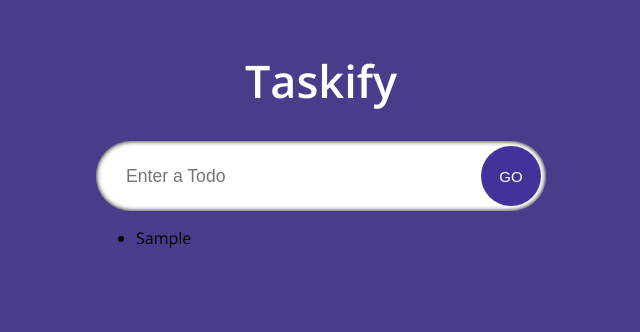
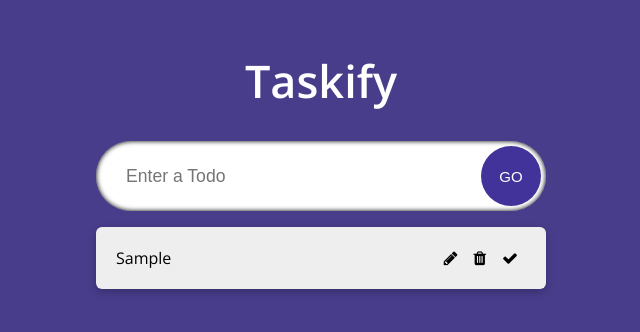
Before and after one commit to Rafiul-Islam/Taskify, a React (Vite) app: page / in a window 1280 px wide. Both pictures are taken after typing "Sample" into the empty fields and a click on the button "GO". Shown: the top 332 px of the page, without its empty margins (319-959 px from the left). Built offline with nearby package versions, Linux system fonts and the light colour scheme.

Commit message:
feature - added to show area with todo card design

```diff
--- a/package.json
+++ b/package.json
@@ -10,6 +10,7 @@
     "preview": "vite preview"
   },
   "dependencies": {
+    "font-awesome": "^4.7.0",
     "react": "^18.2.0",
     "react-dom": "^18.2.0",
     "uniqid": "^5.4.0"
--- a/src/components/Todos.tsx
+++ b/src/components/Todos.tsx
@@ -6,8 +6,17 @@ interface PropsType {
 
 const Todos = ({todos}: PropsType) => {
     return (
-        <ul>
-            {todos.map(({id, todo}) => <li key={id}>{todo}</li>)}
+        <ul className='todos__container'>
+            {todos.map(({id, todo}) =>
+                <li className='todo-item' key={id}>
+                    <span className='todo-task'> {todo} </span>
+                    <div>
+                        <i role='button' className='fa fa-pencil'></i>
+                        <i role='button' className='fa fa-trash'></i>
+                        <i role='button' className='fa fa-check'></i>
+                    </div>
+                </li>
+            )}
         </ul>
     );
 };
--- a/src/index.css
+++ b/src/index.css
@@ -75,3 +75,29 @@ main {
 .form__submit-button:active {
     transform: scale(.87);
 }
+
+.todos__container {
+    list-style: none;
+    padding-left: 0;
+}
+
+.todo-item {
+    width: 100%;
+    background: #eee;
+    box-shadow: rgba(0, 0, 0, 0.24) 0 3px 8px;
+    padding: 20px;
+    margin-bottom: 10px;
+    border-radius: 6px;
+    display: flex;
+    align-items: flex-start;
+    justify-content: space-between;
+}
+
+.todo-task{
+    margin-right: 15px;
+}
+
+[role='button'] {
+    cursor: pointer;
+    margin: 0 8px;
+}
--- a/src/main.tsx
+++ b/src/main.tsx
@@ -1,6 +1,7 @@
 import React from 'react'
 import ReactDOM from 'react-dom/client'
 import App from './App.tsx'
+import 'font-awesome/css/font-awesome.min.css';
 import './index.css'
 
 ReactDOM.createRoot(document.getElementById('root')!).render(
```
Also changed, not shown: 1 other file (tests, documents, lock files or other folders).
